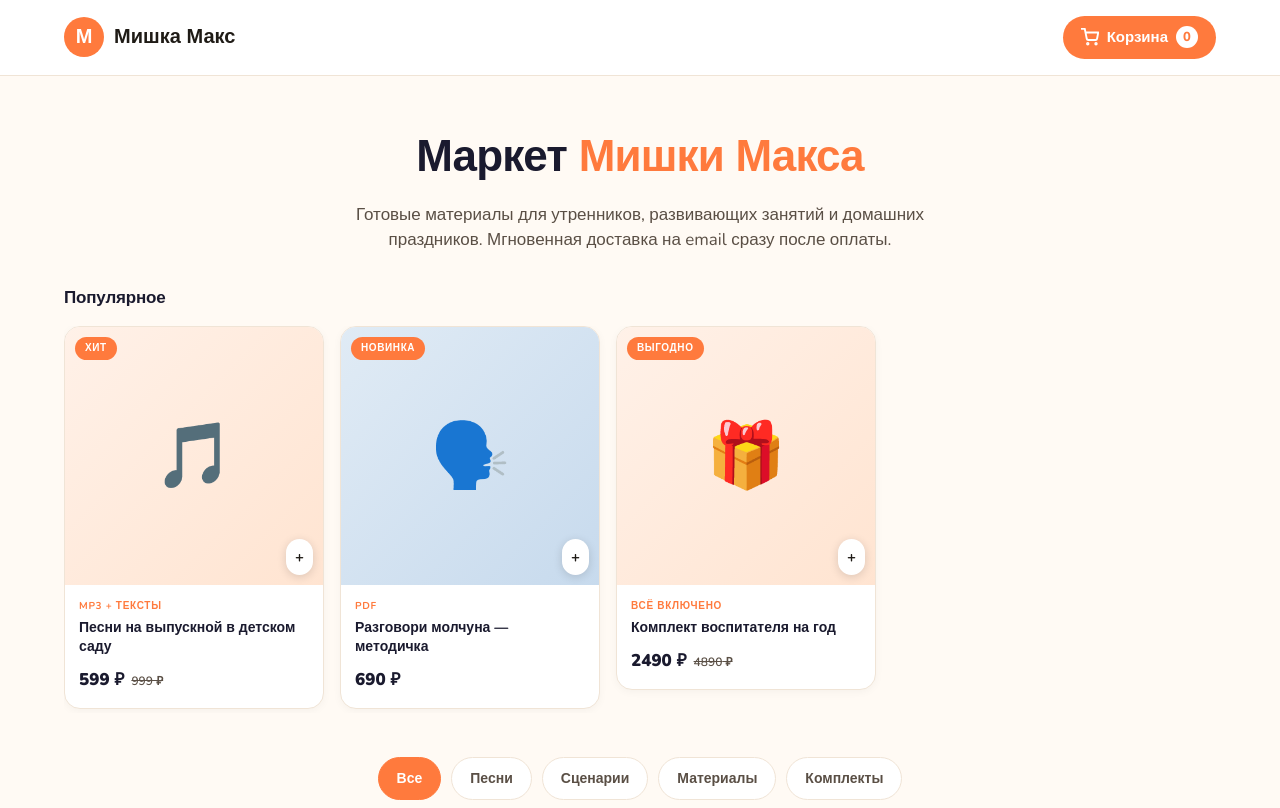
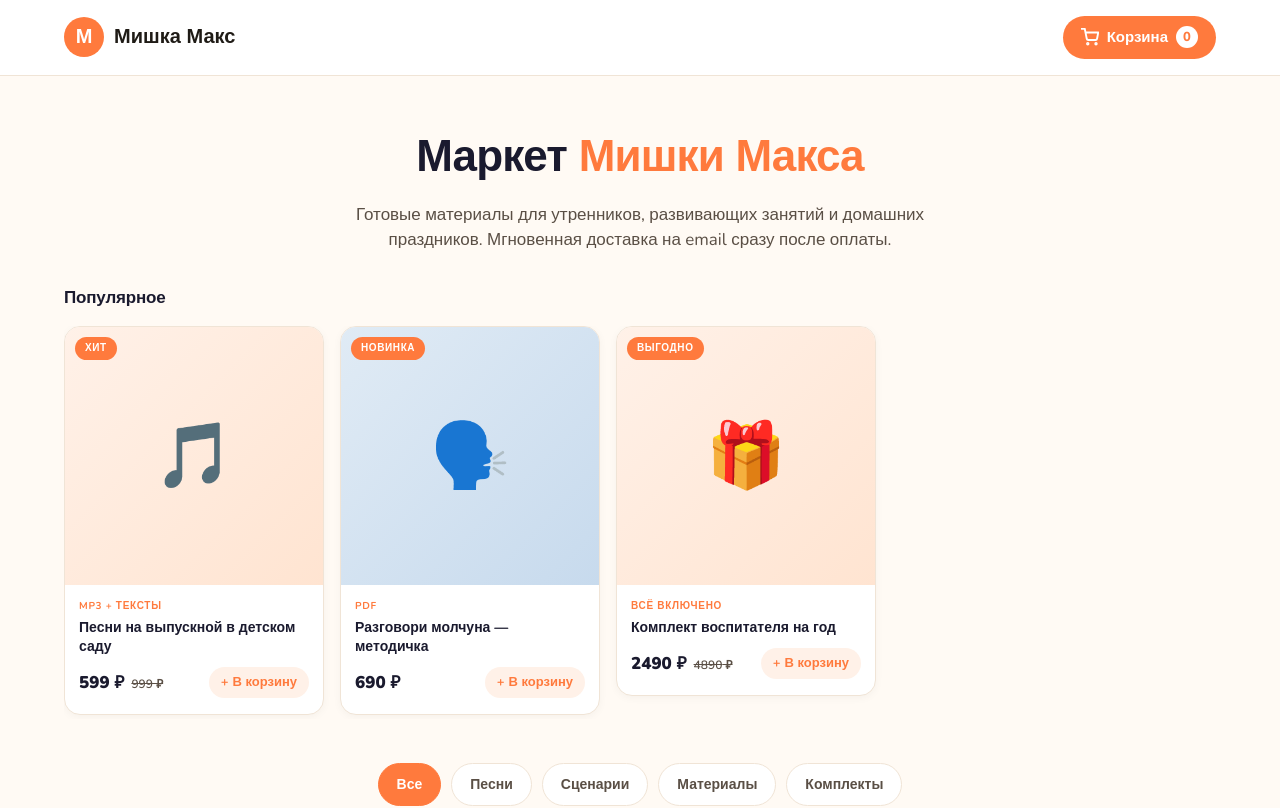
Before and after one commit to Ramzec88/mishka-max-market, a Next.js app: page / in a window 1280 px wide. Shown: the top 808 px of the page. Built offline with nearby package versions, Linux system fonts and the light colour scheme; no server answers; the database is empty.

Commit message:
Move cart button from image overlay to price row in showcase cards
https://claude.ai/code/session_01XVZ2bhhwYrEwnofRQZGXgy

```diff
--- a/components/ProductCard.tsx
+++ b/components/ProductCard.tsx
@@ -89,38 +89,6 @@ export default function ProductCard({ product, inCart, onAdd }: ProductCardProps
           </div>
         )}
 
-        {/* Cart button — expands on hover */}
-        <button
-          onMouseEnter={() => setBtnHovered(true)}
-          onMouseLeave={() => setBtnHovered(false)}
-          onClick={() => onAdd(product.id)}
-          style={{
-            position: 'absolute',
-            bottom: 10,
-            right: 10,
-            background: inCart ? 'var(--orange)' : '#fff',
-            color: inCart ? '#fff' : 'var(--ink)',
-            border: 'none',
-            borderRadius: 100,
-            padding: btnHovered && !inCart ? '7px 13px' : '7px 9px',
-            fontWeight: 700,
-            fontSize: 13,
-            cursor: 'pointer',
-            display: 'flex',
-            alignItems: 'center',
-            gap: 5,
-            transition: 'all 0.18s',
-            fontFamily: 'inherit',
-            boxShadow: '0 2px 10px rgba(0,0,0,0.14)',
-            whiteSpace: 'nowrap',
-          }}
-        >
-          <span style={{ fontSize: 15 }}>{inCart ? '✓' : '+'}</span>
-          {inCart
-            ? <span>В корзине</span>
-            : btnHovered && <span>В корзину</span>
-          }
-        </button>
       </div>
 
       {/* Body */}
@@ -142,7 +110,8 @@ export default function ProductCard({ product, inCart, onAdd }: ProductCardProps
         <h3 style={{ fontSize: 14, fontWeight: 800, lineHeight: 1.35, color: '#1A1A2E', marginBottom: 0 }}>
           {product.title}
         </h3>
-        <div style={{ display: 'flex', alignItems: 'baseline', gap: 7, marginTop: 'auto', paddingTop: 10 }}>
+        <div style={{ display: 'flex', alignItems: 'center', justifyContent: 'space-between', gap: 8, marginTop: 'auto', paddingTop: 10 }}>
+          <div style={{ display: 'flex', alignItems: 'baseline', gap: 7 }}>
             <span style={{ fontSize: 17, fontWeight: 900, color: '#1A1A2E' }}>{priceRubles} ₽</span>
             {priceOldRubles && (
               <span style={{ textDecoration: 'line-through', color: 'var(--ink-soft)', fontSize: 12, fontWeight: 600 }}>
@@ -150,6 +119,32 @@ export default function ProductCard({ product, inCart, onAdd }: ProductCardProps
               </span>
             )}
           </div>
+          <button
+            onMouseEnter={() => setBtnHovered(true)}
+            onMouseLeave={() => setBtnHovered(false)}
+            onClick={() => onAdd(product.id)}
+            style={{
+              background: inCart ? 'var(--orange)' : (btnHovered ? 'var(--ink)' : 'var(--orange-light)'),
+              color: inCart || btnHovered ? '#fff' : 'var(--orange)',
+              border: 'none',
+              borderRadius: 100,
+              padding: '6px 12px',
+              fontWeight: 700,
+              fontSize: 13,
+              cursor: 'pointer',
+              display: 'flex',
+              alignItems: 'center',
+              gap: 4,
+              transition: 'all 0.18s',
+              fontFamily: 'inherit',
+              whiteSpace: 'nowrap',
+              flexShrink: 0,
+            }}
+          >
+            <span>{inCart ? '✓' : '+'}</span>
+            <span>{inCart ? 'В корзине' : 'В корзину'}</span>
+          </button>
+        </div>
       </div>
     </div>
   );
```
Lines whose indentation alone changed are shown as unchanged.
